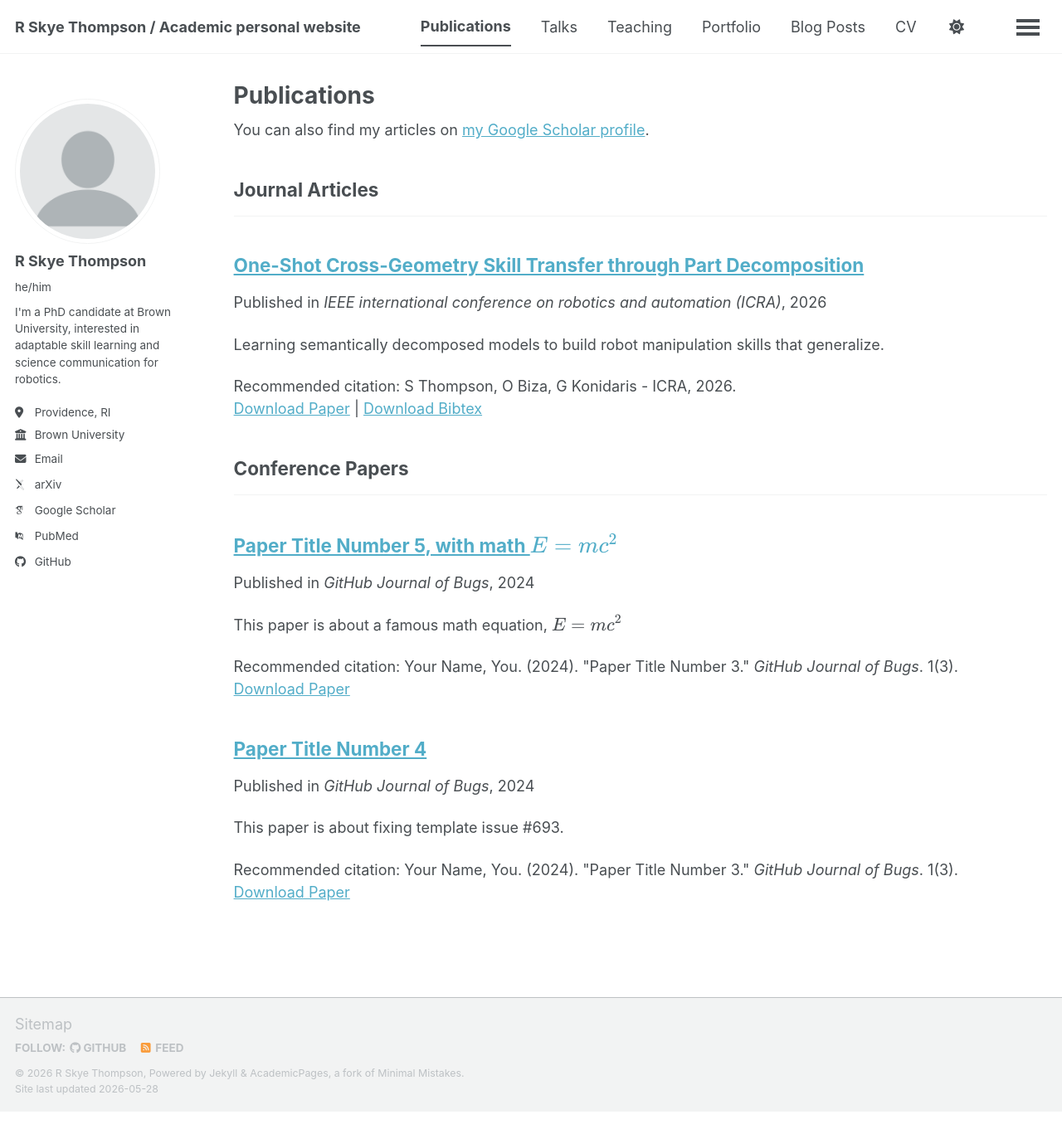
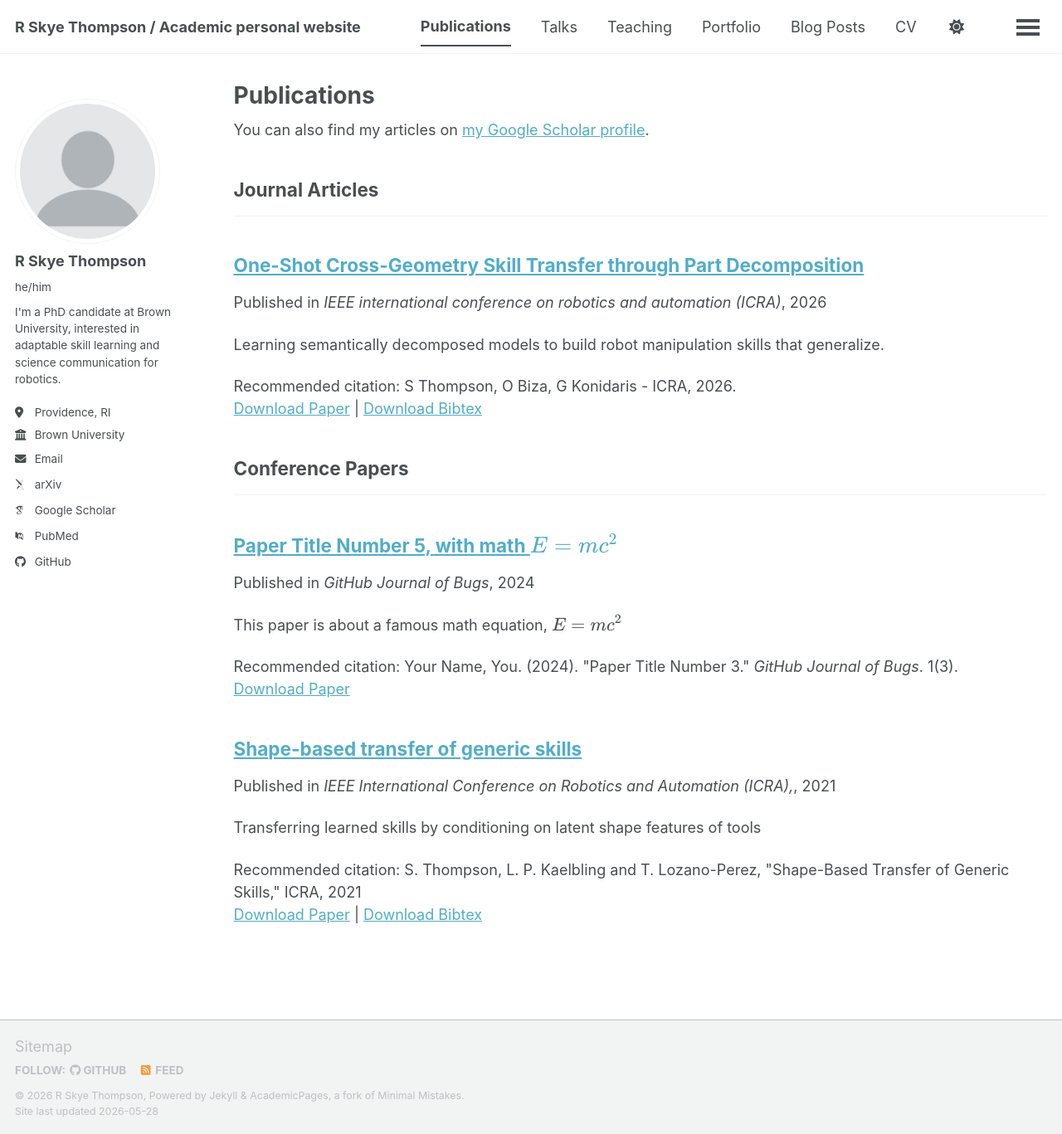
Before and after one commit to rthomp17/rthomp17.github.io, a Jekyll site: the page built from _pages/publications.html, in a window 1280 px wide and 1367 px high. Shown: the whole window at 83% size. Built offline with Jekyll 4.4.1, drawn with Linux system fonts in a browser that asks for light colours; some web fonts are replaced; a script bundle is joined from its source files by our own code; library files that are not in the unit come from our copies.

Commit message:
Update 2024-02-17-paper-title-number-4.md

```diff
--- a/_publications/2024-02-17-paper-title-number-4.md
+++ b/_publications/2024-02-17-paper-title-number-4.md
@@ -1,13 +1,14 @@
 ---
-title: "Paper Title Number 4"
+title: "Shape-based transfer of generic skills"
 collection: publications
 category: conferences
-permalink: /publication/2024-02-17-paper-title-number-4
-excerpt: 'This paper is about fixing template issue #693.'
-date: 2024-02-17
-venue: 'GitHub Journal of Bugs'
-paperurl: 'https://academicpages.github.io/files/paper3.pdf'
-citation: 'Your Name, You. (2024). &quot;Paper Title Number 3.&quot; <i>GitHub Journal of Bugs</i>. 1(3).'
+permalink: /publication/2021-05-30-shape-based-transfer
+excerpt: 'Transferring learned skills by conditioning on latent shape features of tools'
+date: 2021-05-30
+venue: 'IEEE International Conference on Robotics and Automation (ICRA),'
+paperurl: 'https://lis.csail.mit.edu/wp-content/uploads/2021/05/thompson_icra_2021_compressed.pdf'
+bibtexurl: 'https://ieeexplore.ieee.org/abstract/document/9560894'
+citation: 'S. Thompson, L. P. Kaelbling and T. Lozano-Perez, "Shape-Based Transfer of Generic Skills," ICRA, 2021'
 ---
 
-The contents above will be part of a list of publications, if the user clicks the link for the publication than the contents of section will be rendered as a full page, allowing you to provide more information about the paper for the reader. When publications are displayed as a single page, the contents of the above "citation" field will automatically be included below this section in a smaller font.
+We propose a new, data-efficient approach for skill transfer to novel objects, accounting for known categorical shape variation. A low-dimensional shape representation embedding is learned from a set of deformations, sampled between known objects within a category. This latent representation is mapped to a set of control parameters that result in successful execution of a category-level skill on that object. This method generalizes a learned manipulation policy to unseen objects with few training examples. We demonstrate this approach on pouring from cups and scooping with spatulas, where there is complex, nonlinear variation of successful control parameters across objects.
```
